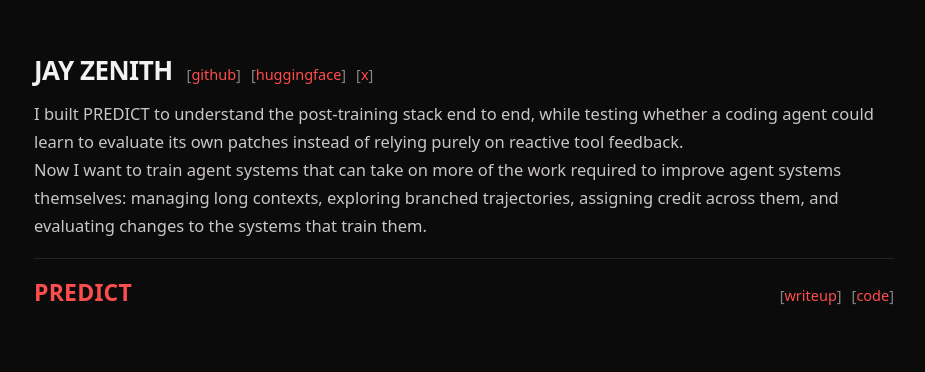
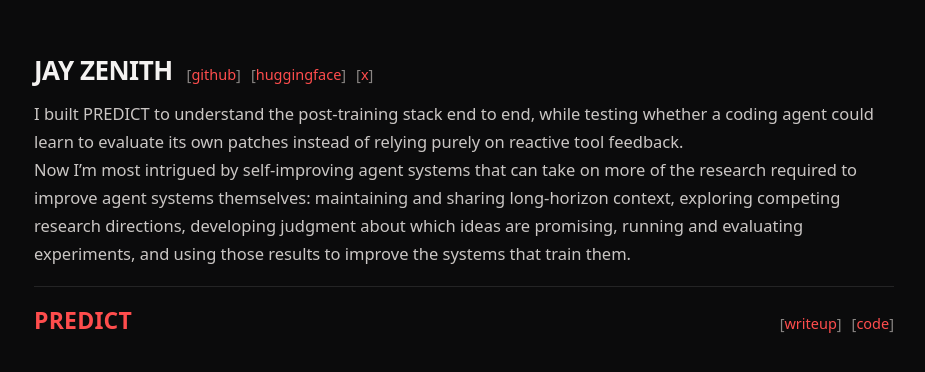
Before and after one commit to JayZenith/portfolio, a React (Create React App) app: page / in a window 1280 px wide. Shown: the top 372 px of the page, without its empty margins (176-1101 px from the left). Built offline with nearby package versions, Linux system fonts and the light colour scheme; the HTML template or start-up script is replaced by a standard one.

Commit message:
Refine portfolio intro copy

```diff
--- a/src/MainPage.js
+++ b/src/MainPage.js
@@ -32,9 +32,11 @@ function MainPage() {
           tool feedback.
         </p>
         <p>
-          Now I want to train agent systems that can take on more of the work required to improve
-          agent systems themselves: managing long contexts, exploring branched trajectories,
-          assigning credit across them, and evaluating changes to the systems that train them.
+          Now I’m most intrigued by self-improving agent systems that can take on more of the
+          research required to improve agent systems themselves: maintaining and sharing
+          long-horizon context, exploring competing research directions, developing judgment about
+          which ideas are promising, running and evaluating experiments, and using those results to
+          improve the systems that train them.
         </p>
       </header>
 
```
